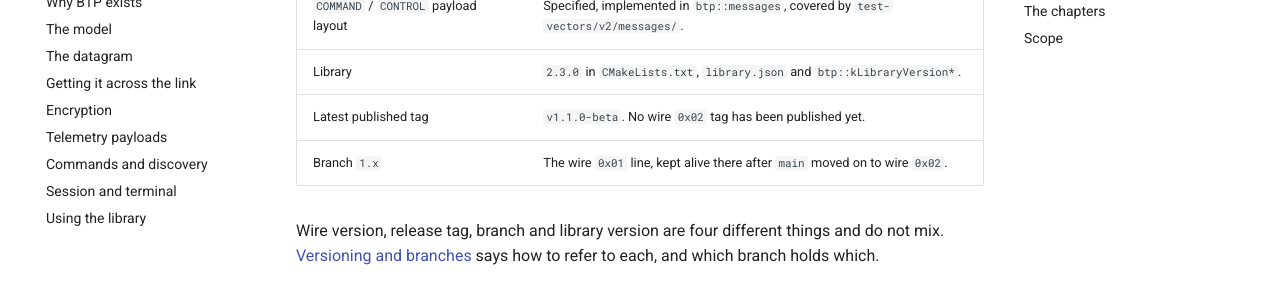
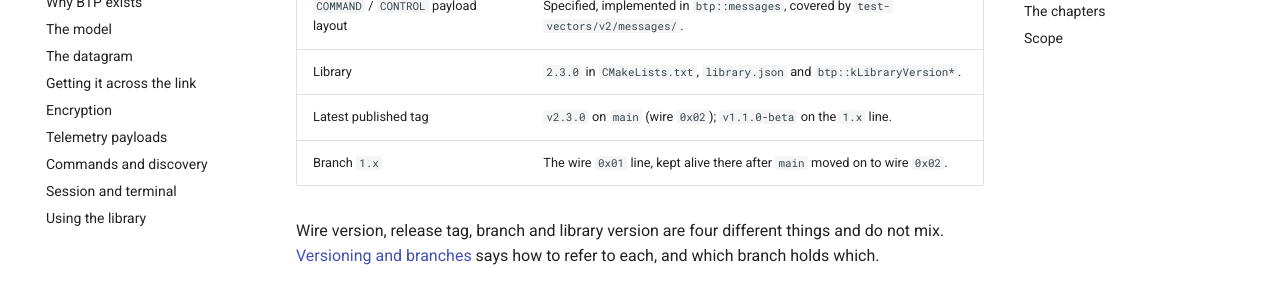
Before and after one commit to AlisonTristao/BTP, an MkDocs documentation site: the page built from docs/index.md, in a window 1280 px wide and 900 px high, scrolled down 489 px. Shown: the part 151-451 px from the top of the window. Built offline with MkDocs 1.6.1 and Material for MkDocs 9.7.7, drawn with Linux system fonts in a browser that asks for light colours; comment, search, counter and statistics services are not loaded.

Commit message:
docs: index "latest published tag" was stuck at v1.1.0-beta
The wire 0x02 line has had published tags since v2.2.0; say v2.3.0.

Co-Authored-By: Claude Sonnet 5 <noreply@anthropic.com>

```diff
--- a/docs/index.md
+++ b/docs/index.md
@@ -18,7 +18,7 @@ is correct. They ship as one version.
 | Wire `version == 0x02` (AEAD payload) | Specified, implemented in `btp::aead` with two ciphers, covered by `test-vectors/v2/`. |
 | `COMMAND` / `CONTROL` payload layout | Specified, implemented in `btp::messages`, covered by `test-vectors/v2/messages/`. |
 | Library | `2.3.0` in `CMakeLists.txt`, `library.json` and `btp::kLibraryVersion*`. |
-| Latest published tag | `v1.1.0-beta`. No wire `0x02` tag has been published yet. |
+| Latest published tag | `v2.3.0` on `main` (wire `0x02`); `v1.1.0-beta` on the `1.x` line. |
 | Branch `1.x` | The wire `0x01` line, kept alive there after `main` moved on to wire `0x02`. |
 
 Wire version, release tag, branch and library version are four different things
```
